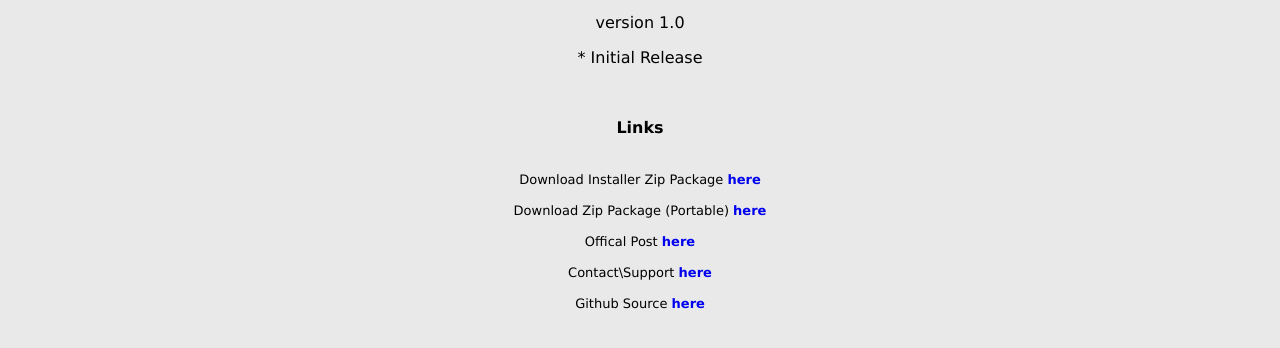
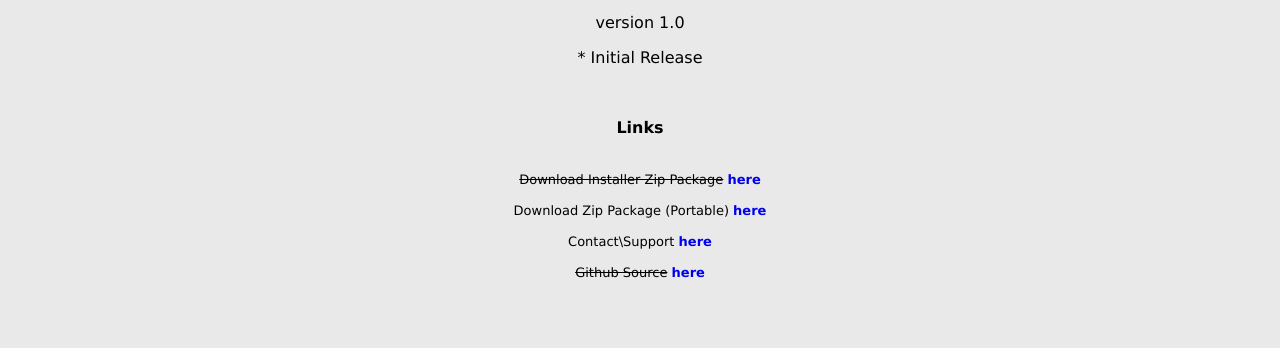
Before and after one commit to KaustubhPatange/Resource-Hooker, a plain HTML site: page index.html in a window 1280 px wide. Shown: the part 6008-6356 px from the top of the page. Drawn offline with Linux system fonts and the light colour scheme.

Commit message:
Update index.html
Some changes for my portfolio

```diff
--- a/index.html
+++ b/index.html
@@ -102,11 +102,10 @@
 <p>&nbsp;</p>
 <a name="download"></a>
 <b>Links</b><br><br>
-	<p><span style="font-size: small;"> Download Installer Zip Package <a href="http://kpstvhub.com/wp-content/uploads/2017/06/RHooks_Setup-v1.0.zip">here</a> </span></p>
-		<p><span style="font-size: small;">Download Zip Package (Portable) <a href="http://kpstvhub.com/wp-content/uploads/2017/06/RHooks-v1.0.zip">here</a></span></p>
-<p><span style="font-size: small;"> Offical Post <a href="http://wp.me/p8uAVI-4S">here</a> </span></p>
-		<p><span style="font-size: small;">Contact\Support <a href="http://kpstvhub.com/index.php/support/">here</a></span></p>
-		<p><span style="font-size: small;"> Github Source <a href="https://github.com/KaustubhPatange/Resource-Hooker">here</a> </span></p>
+		<p><span style="font-size: small;"> <strike>Download Installer Zip Package</strike> <a href="http://kpstvhub.com/wp-content/uploads/2017/06/RHooks_Setup-v1.0.zip">here</a> </span></p>
+		<p><span style="font-size: small;">Download Zip Package (Portable) <a href="https://github.com/KaustubhPatange/Resource-Hooker/archive/master.zip">here</a></span></p>
+		<p><span style="font-size: small;">Contact\Support <a href="http://kaustubhpatange.github.io">here</a></span></p>
+		<p><span style="font-size: small;"> <strike>Github Source</strike> <a href="https://github.com/KaustubhPatange/Resource-Hooker">here</a> </span></p>
 <p>&nbsp;</p>
 	</body>
 </html>
```
